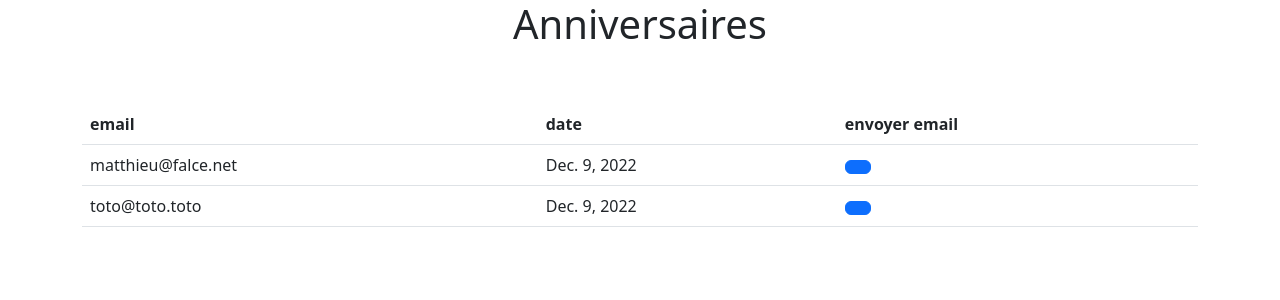
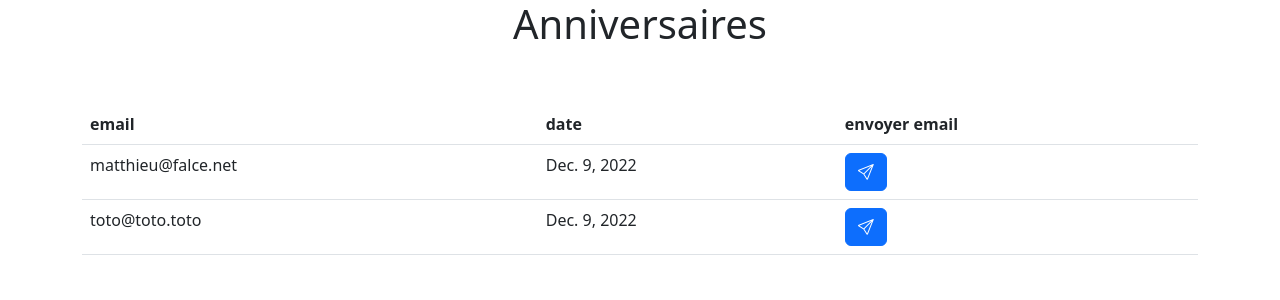
Before and after one commit to oh-ce-cours/djapa_6_decembre, a Django app: page / in a window 1280 px wide. Shown: the top 300 px of the page. Run offline with Django 3.2, Linux system fonts and the light colour scheme; data comes from the database, SQL or seed files in the repository.

Commit message:
gitautosync update 469

```diff
--- a/tape_en_cours/anniversaire/rappel_date/templates/rappel_date/base.html
+++ b/tape_en_cours/anniversaire/rappel_date/templates/rappel_date/base.html
@@ -8,6 +8,7 @@
     <title>MFC</title>
     <link href="https://cdn.jsdelivr.net/npm/bootstrap@5.2.3/dist/css/bootstrap.min.css" rel="stylesheet"
         integrity="sha384-rbsA2VBKQhggwzxH7pPCaAqO46MgnOM80zW1RWuH61DGLwZJEdK2Kadq2F9CUG65" crossorigin="anonymous">
+    <link rel="stylesheet" href="https://cdn.jsdelivr.net/npm/bootstrap-icons@1.10.2/font/bootstrap-icons.css">
     {% block "extra_head" %}
     {% endblock %}
 </head>
```
